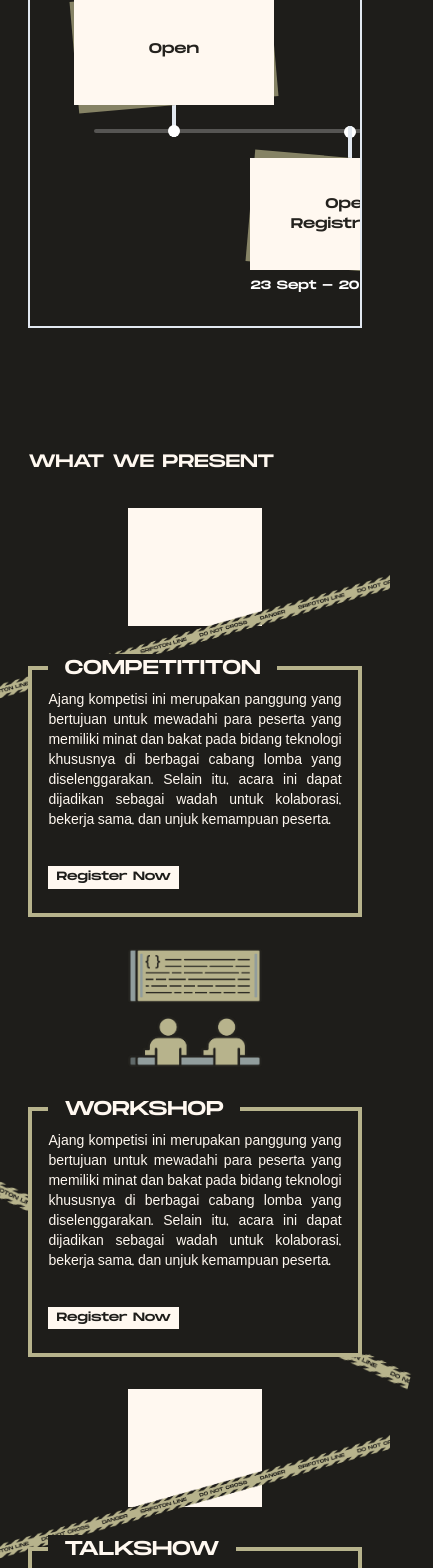
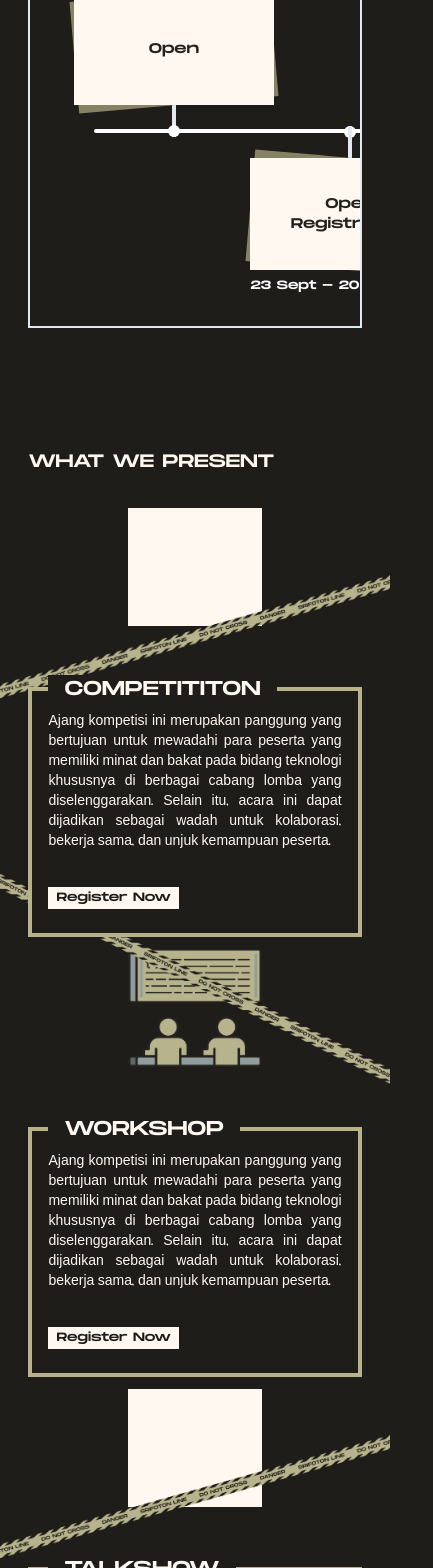
Before and after one commit to zildjianvitoo/srifoton-2024-deployed, a Next.js app: page / in a window 390 px wide. Shown: the part 1695-3263 px from the top of the page, 433 px wide, since content can reach past the window. Built offline with nearby package versions, Linux system fonts and the light colour scheme.

Commit message:
feat: more responsivity for homepage

```diff
--- a/components/Root/Home/Benefits.tsx
+++ b/components/Root/Home/Benefits.tsx
@@ -53,7 +53,7 @@
           alt="dog-footprints"
           width={1000}
           height={1000}
-          className="absolute right-[25%] top-[96%] w-[80%] md:right-[60%] md:top-[85%] md:w-[40%]"
+          className="absolute left-[-9%] w-[80%] top-[82%] lg:top-[90%] md:w-[40%]"
         />
       </div>
     </section>
--- a/components/Root/Home/Categories.tsx
+++ b/components/Root/Home/Categories.tsx
@@ -5,35 +5,35 @@
 export default function Categories() {
   return (
     <section id="categories">
-      <figure className="flex">
+      <div className="flex">
+        <figure className="order-2">
           <Image
             src={"/img/dangerline1.png"}
             alt="dangerline"
             width={1000}
             height={1000}
-        className="absolute w-[120vw] order-last left-0 mt-[120px]"
+            className="absolute w-[120vw] left-0 mt-[120px]"
           />
         </figure>
-      <figure className="flex">
+        <figure className="order-3">
           <Image
-        src={"/img/dangerline.png"}
+            src={"/img/dangerline2.png"}
             alt="dangerline"
             width={1000}
             height={1000}
-        className="absolute w-[115vw] order-last left-0 -ml-[6vw] mt-[780px] !max-w-[200%]"
-        style={{transform: "rotate(14deg)"}}
+            className="absolute w-[100vw] left-0 mt-[420px]"
           />
         </figure>
-      <figure className="flex">
+        <figure className="order-4">
           <Image
             src={"/img/dangerline1.png"}
             alt="dangerline"
             width={1000}
             height={1000}
-        className="absolute w-[110vw] order-last left-0 mt-[980px]"
+            className="absolute w-[110vw] left-0 mt-[980px]"
           />
         </figure>
-      <div className="text-primary flex flex-col gap-8 md:gap-16">
+        <div className="text-primary flex flex-col gap-8 md:gap-16 order-1">
           <h3 className="font-monument text-lg uppercase md:text-xl lg:text-3xl xl:text-4xl">
             WHAT WE PRESENT
           </h3>
@@ -76,6 +76,7 @@
             </SectionContent>
           </div>
         </div>
+      </div>
     </section>
   );
 }
--- a/components/Root/Home/MediaPartner.tsx
+++ b/components/Root/Home/MediaPartner.tsx
@@ -1,13 +1,25 @@
 import React from "react";
+import Image from "next/image";
 import CardCrook from "../CardCrook";
 import SectionHeader from "../SectionHeader";
 
 export default function MediaPartner() {
   return (
-    <section id="sponsor">
-      <div className="mt-96 px-8 md:px-12 lg:px-20 xl:px-[7rem]">
-        <SectionHeader text="sponsor" />
-        <CardCrook className="mx-auto mt-20 xl:w-full">
+    <section id="media-partner">
+      <figure>
+        <Image
+          src={"/img/footprints2.png"}
+          alt="dangerline"
+          width={1000}
+          height={1000}
+          className="absolute w-[14.5vw] right-0 mt-[5vw]"
+        />
+      </figure>
+      <div className="flex flex-col w-full mt-20 2xl:mt-[10vw]">
+        <div className="w-[70%] mx-auto mb-[3vw]">
+          <SectionHeader text="media partner" />
+        </div>
+        <CardCrook className="mt-20 !w-full">
           <p>
             Lorem ipsum, dolor sit amet consectetur adipisicing elit. Sapiente
             quasi quod cumque eius a ea commodi sint, quis temporibus alias
--- a/components/Root/Home/Sponsor.tsx
+++ b/components/Root/Home/Sponsor.tsx
@@ -1,13 +1,25 @@
 import React from "react";
+import Image from "next/image";
 import CardCrook from "../CardCrook";
 import SectionHeader from "../SectionHeader";
 
 export default function Sponsor() {
   return (
     <section id="sponsor">
-      <div className="mt-96 px-8 md:px-12 lg:px-20 xl:px-[7rem]">
-        <SectionHeader text="sponsor" />
-        <CardCrook className="mx-auto mt-20 xl:w-full">
+      <div className="flex flex-col w-full mt-20 2xl:mt-[10vw]">
+        <div className="w-[70%] mx-auto mb-[3vw]">
+          <SectionHeader text="sponsor" />
+        </div>
+        <CardCrook className="mt-20 !w-full">
+          <figure>
+            <Image
+              src={"/img/magnifying-glass.png"}
+              alt="dangerline"
+              width={1000}
+              height={1000}
+              className="absolute w-[8%] left-0 top-[-60px]"
+            />
+          </figure>
           <p>
             Lorem ipsum, dolor sit amet consectetur adipisicing elit. Sapiente
             quasi quod cumque eius a ea commodi sint, quis temporibus alias
--- a/components/Root/Timeline.tsx
+++ b/components/Root/Timeline.tsx
@@ -47,7 +47,7 @@
           <div className="block -mr-5 mb-0 rotate-0 scale-50 opacity-100 lg:-mt-2.5 lg:scale-100">
             <Triangle />
           </div>
-          <div className="absolute z-0 inline-block w-2.5 rounded-full bg-white opacity-25 left-0 top-[160px] md:top-[197px] h-1 w-full opacity-100 lg:top-[295px] lg:h-2.5"></div>
+          <div className="absolute z-0 inline-block w-2.5 rounded-full bg-white left-0 top-[160px] md:top-[197px] h-1 w-full opacity-100 lg:top-[295px] lg:h-2.5"></div>
         </div>
       </section>
     </section>
```
Also changed, not shown: public/img/footprints2.png (added), public/img/magnifying-glass.png (renamed from public/img/magnifying glass.png). Lines whose indentation alone changed are shown as unchanged.
